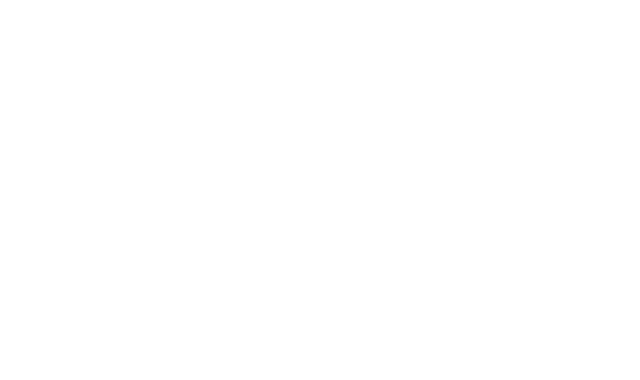
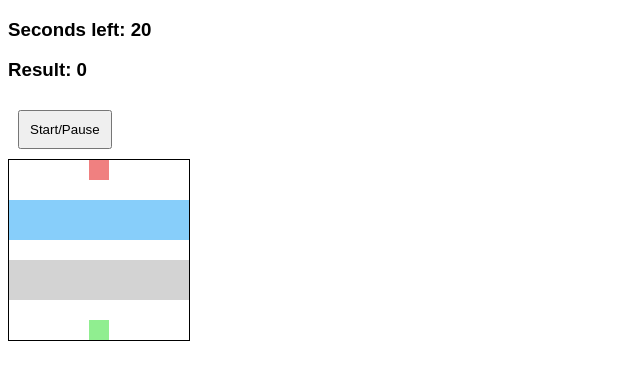
Before and after one commit to wkberezowski/frogger, a plain HTML site: page index.html in a window 1280 px wide. Shown: the whole page, without its empty margins (0-640 px from the left). Drawn offline with Linux system fonts and the light colour scheme.

Commit message:
added structure, styling and moving

```diff
--- a/app.js
+++ b/app.js
@@ -0,0 +1,31 @@
+const timeLeftDisplay = document.querySelector('#time-left');
+const resultDisplay = document.querySelector('#result');
+const startPauseButton = document.querySelector('#start-pause-button');
+const squares = document.querySelectorAll('.grid div');
+let currentIndex = 76;
+const width = 9;
+
+function moveFrog(e) {
+  squares[currentIndex].classList.remove('frog');
+
+  switch (e.key) {
+    case 'ArrowLeft':
+      if (currentIndex % width !== 0) currentIndex -= 1;
+      break;
+    case 'ArrowRight':
+      if (currentIndex % width < width - 1) currentIndex += 1;
+      break;
+    case 'ArrowUp':
+      if (currentIndex - width >= 0) currentIndex -= width;
+      break;
+    case 'ArrowDown':
+      if (currentIndex + width <= width * width) currentIndex += width;
+      break;
+
+    default:
+      break;
+  }
+  squares[currentIndex].classList.add('frog');
+}
+
+document.addEventListener('keydown', moveFrog);
--- a/index.html
+++ b/index.html
@@ -8,6 +8,95 @@
     <link rel="stylesheet" href="style.css" />
   </head>
   <body>
+    <h3>Seconds left: <span id="time-left">20</span></h3>
+
+    <h3>Result: <span id="result">0</span></h3>
+
+    <button id="start-pause-button">Start/Pause</button>
+
+    <div class="grid">
+      <div></div>
+      <div></div>
+      <div></div>
+      <div></div>
+      <div class="ending-block"></div>
+      <div></div>
+      <div></div>
+      <div></div>
+      <div></div>
+      <div></div>
+      <div></div>
+      <div></div>
+      <div></div>
+      <div></div>
+      <div></div>
+      <div></div>
+      <div></div>
+      <div></div>
+      <div class="log-left l1"></div>
+      <div class="log-left l2"></div>
+      <div class="log-left l3"></div>
+      <div class="log-left l4"></div>
+      <div class="log-left l5"></div>
+      <div class="log-left l1"></div>
+      <div class="log-left l2"></div>
+      <div class="log-left l3"></div>
+      <div class="log-left l4"></div>
+      <div class="log-right l5"></div>
+      <div class="log-right l1"></div>
+      <div class="log-right l2"></div>
+      <div class="log-right l3"></div>
+      <div class="log-right l4"></div>
+      <div class="log-right l5"></div>
+      <div class="log-right l1"></div>
+      <div class="log-right l2"></div>
+      <div class="log-right l3"></div>
+      <div></div>
+      <div></div>
+      <div></div>
+      <div></div>
+      <div></div>
+      <div></div>
+      <div></div>
+      <div></div>
+      <div></div>
+      <div class="car-left c1"></div>
+      <div class="car-left c2"></div>
+      <div class="car-left c3"></div>
+      <div class="car-left c1"></div>
+      <div class="car-left c2"></div>
+      <div class="car-left c3"></div>
+      <div class="car-left c1"></div>
+      <div class="car-left c2"></div>
+      <div class="car-left c3"></div>
+      <div class="car-right c1"></div>
+      <div class="car-right c2"></div>
+      <div class="car-right c3"></div>
+      <div class="car-right c1"></div>
+      <div class="car-right c2"></div>
+      <div class="car-right c3"></div>
+      <div class="car-right c1"></div>
+      <div class="car-right c2"></div>
+      <div class="car-right c3"></div>
+      <div></div>
+      <div></div>
+      <div></div>
+      <div></div>
+      <div></div>
+      <div></div>
+      <div></div>
+      <div></div>
+      <div></div>
+      <div></div>
+      <div></div>
+      <div></div>
+      <div></div>
+      <div class="starting-block frog"></div>
+      <div></div>
+      <div></div>
+      <div></div>
+      <div></div>
+    </div>
     <script src="app.js"></script>
   </body>
 </html>
--- a/style.css
+++ b/style.css
@@ -0,0 +1,41 @@
+body {
+  font-family: sans-serif;
+}
+.grid {
+  border: 1px solid black;
+  height: 180px;
+  width: 180px;
+  display: flex;
+  flex-wrap: wrap;
+}
+
+.grid div {
+  height: 20px;
+  width: 20px;
+}
+
+.ending-block {
+  background-color: lightcoral;
+}
+.starting-block {
+  background: lightblue;
+}
+
+.log-left,
+.log-right {
+  background: lightskyblue;
+}
+
+.car-left,
+.car-right {
+  background: lightgray;
+}
+
+#start-pause-button {
+  margin: 10px;
+  padding: 10px;
+}
+
+.frog {
+  background-color: lightgreen;
+}
```
